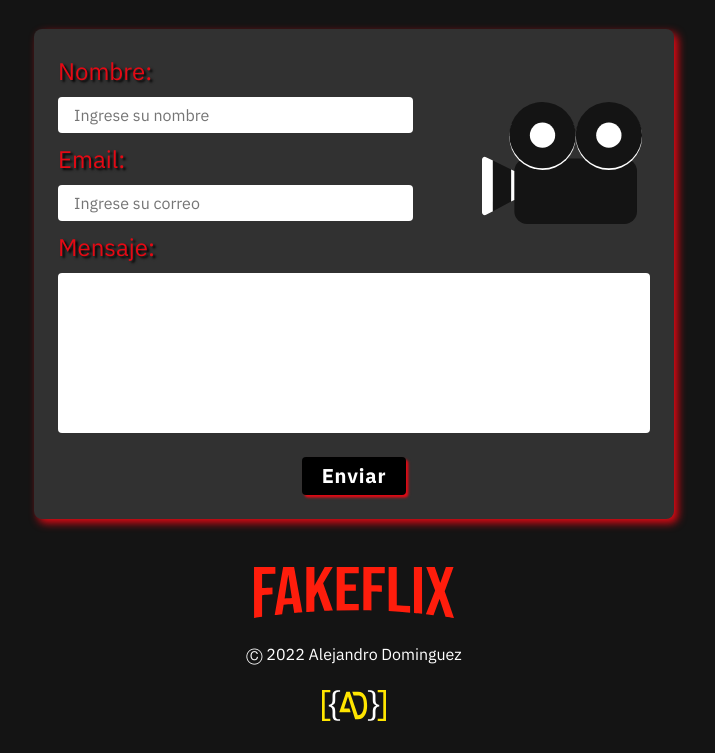
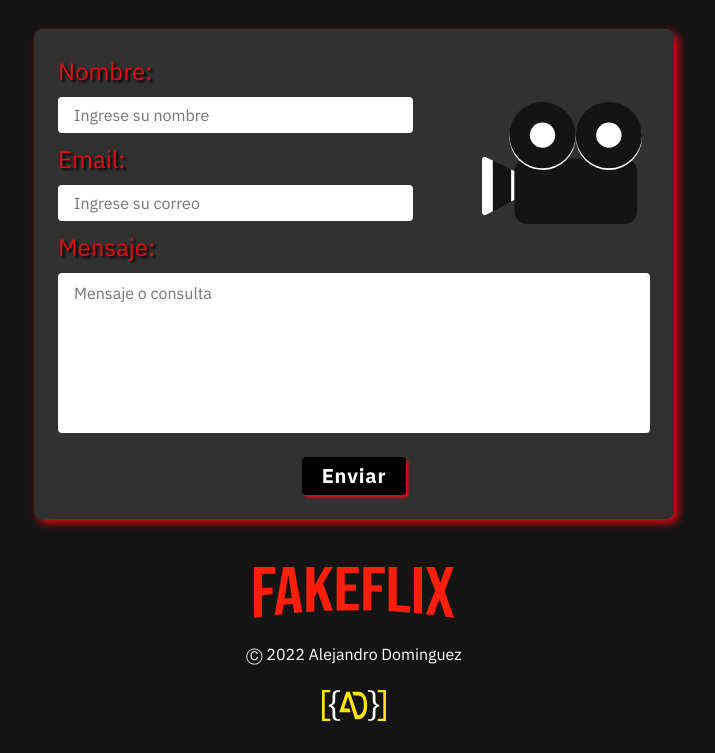
Before and after one commit to alejandro-dominguez/fakeflix, a plain HTML site: page index.html in a window 1280 px wide. Shown: the part 2666-3419 px from the top of the page, without its empty margins (286-1001 px from the left). Drawn offline with nearby package versions, Linux system fonts and the light colour scheme; no server answers.

Commit message:
textarea placeholder

```diff
--- a/index.html
+++ b/index.html
@@ -158,9 +158,8 @@
         <label class="contact-form-label" for="email">Email:</label>
         <input class="contact-form-input" type="email" name="email" required placeholder="Ingrese su correo">
         <label class="contact-form-label" for="message">Mensaje:</label>
-        <textarea class="contact-form-textarea" name="message" id="message" cols="30" rows="10"
-            required placeholder="Mensaje o consulta">
-        </textarea>
+        <textarea class="contact-form-textarea" name="message" cols="30" rows="10" required
+        placeholder="Mensaje o consulta"></textarea>
         <input class="contact-form-submit" type="submit" value="Enviar">
     </form>
 </section>
```
